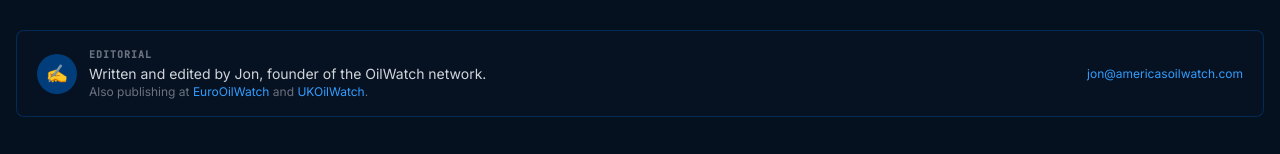
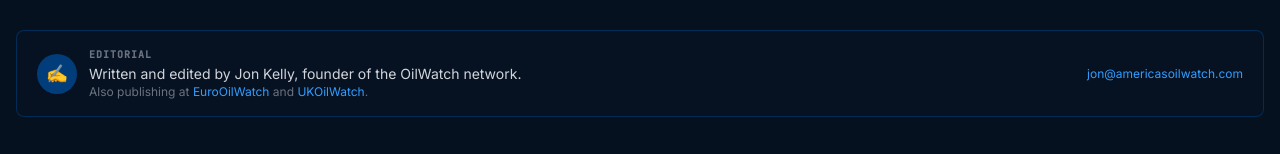
Before and after one commit to thriveuniverse/americasoilwatch.com, a Next.js app: page / in a window 1280 px wide. Shown: the part 3900-4054 px from the top of the page. Built offline with nearby package versions, Linux system fonts and the light colour scheme.

Commit message:
fix: update editorial byline to Jon Kelly
The sister-site UKOilWatch newsletter is signed 'Jon Kelly' so align
the AmericasOilWatch homepage byline for consistency across the
OilWatch network.

Co-Authored-By: Claude Sonnet 4.6 <noreply@anthropic.com>

```diff
--- a/app/page.tsx
+++ b/app/page.tsx
@@ -415,7 +415,7 @@ export default async function HomePage() {
               Editorial
             </p>
             <p className="text-sm text-gray-300">
-              Written and edited by Jon, founder of the OilWatch network.
+              Written and edited by Jon Kelly, founder of the OilWatch network.
             </p>
             <p className="text-xs text-gray-500">
               Also publishing at{' '}
```
